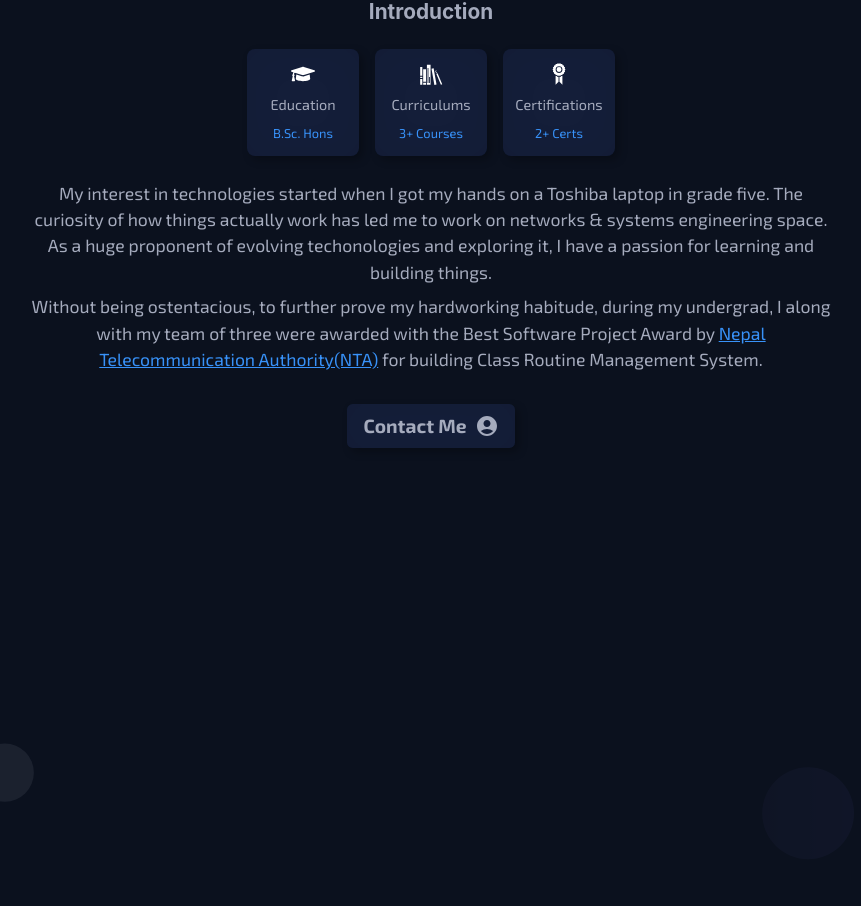
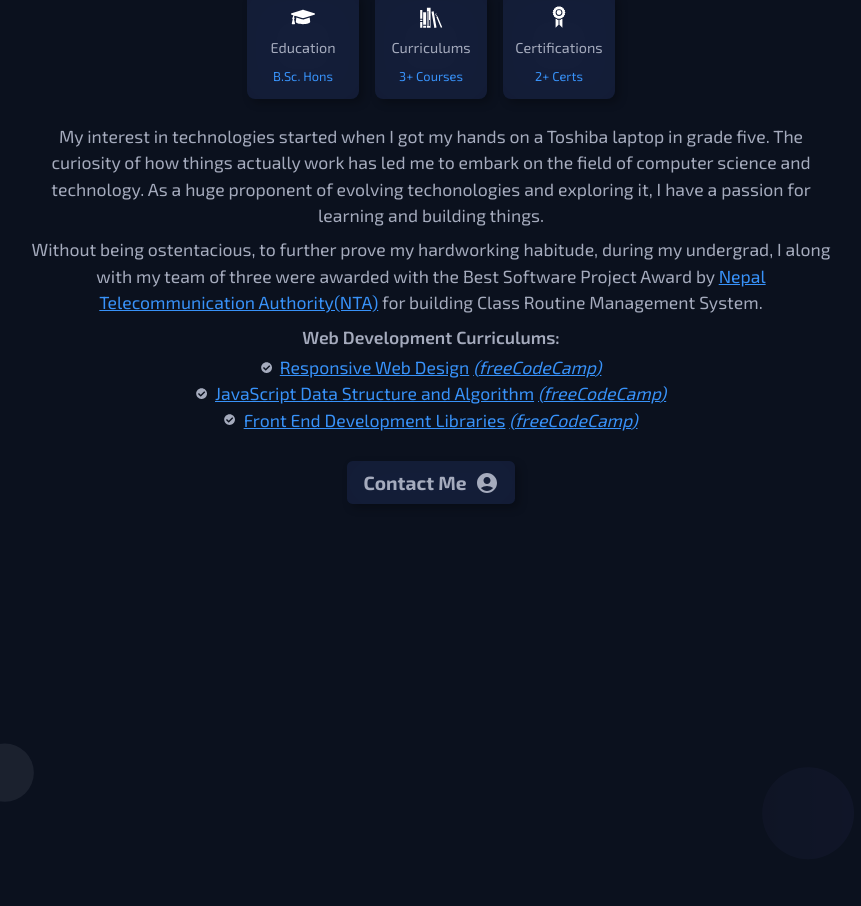
Before and after one commit to zeetaengrg/portfolio, a Next.js app: page / in a window 1280 px wide. Shown: the part 1099-2005 px from the top of the page, without its empty margins (209-1070 px from the left). Built offline with nearby package versions, Linux system fonts and the light colour scheme.

Commit message:
feat: about me text modified

```diff
--- a/components/modules/AboutMeText/AboutMeText.jsx
+++ b/components/modules/AboutMeText/AboutMeText.jsx
@@ -26,9 +26,9 @@ const AboutMeText = () => {
 			<Text>
 				My interest in technologies started when I got my hands on a Toshiba
 				laptop in grade five. The curiosity of how things actually work has led
-        me to work on networks & systems engineering space. As a huge proponent
-        of evolving techonologies and exploring it, I have a passion for
-        learning and building things.
+				me to embark on the field of computer science and technology. As a huge
+				proponent of evolving techonologies and exploring it, I have a passion
+				for learning and building things.
 			</Text>
 			<Text m="0.5rem 0rem">
 				Without being ostentacious, to further prove my hardworking habitude,
@@ -45,7 +45,7 @@ const AboutMeText = () => {
 				</Link>
 				&nbsp;for building Class Routine Management System.
 			</Text>
-      {/* <Text
+			<Text
 				fontSize="1.1rem"
 				fontWeight="600"
 				display={{ base: "none", md: "block" }}
@@ -64,7 +64,7 @@ const AboutMeText = () => {
 			</UnorderedList>
 			<Box as="figure" display={{ base: "block", md: "none" }}>
 				<CurriculumTable />
-      </Box> */}
+			</Box>
 		</MotionBox>
 	);
 };
```
Lines whose indentation alone changed are shown as unchanged.
